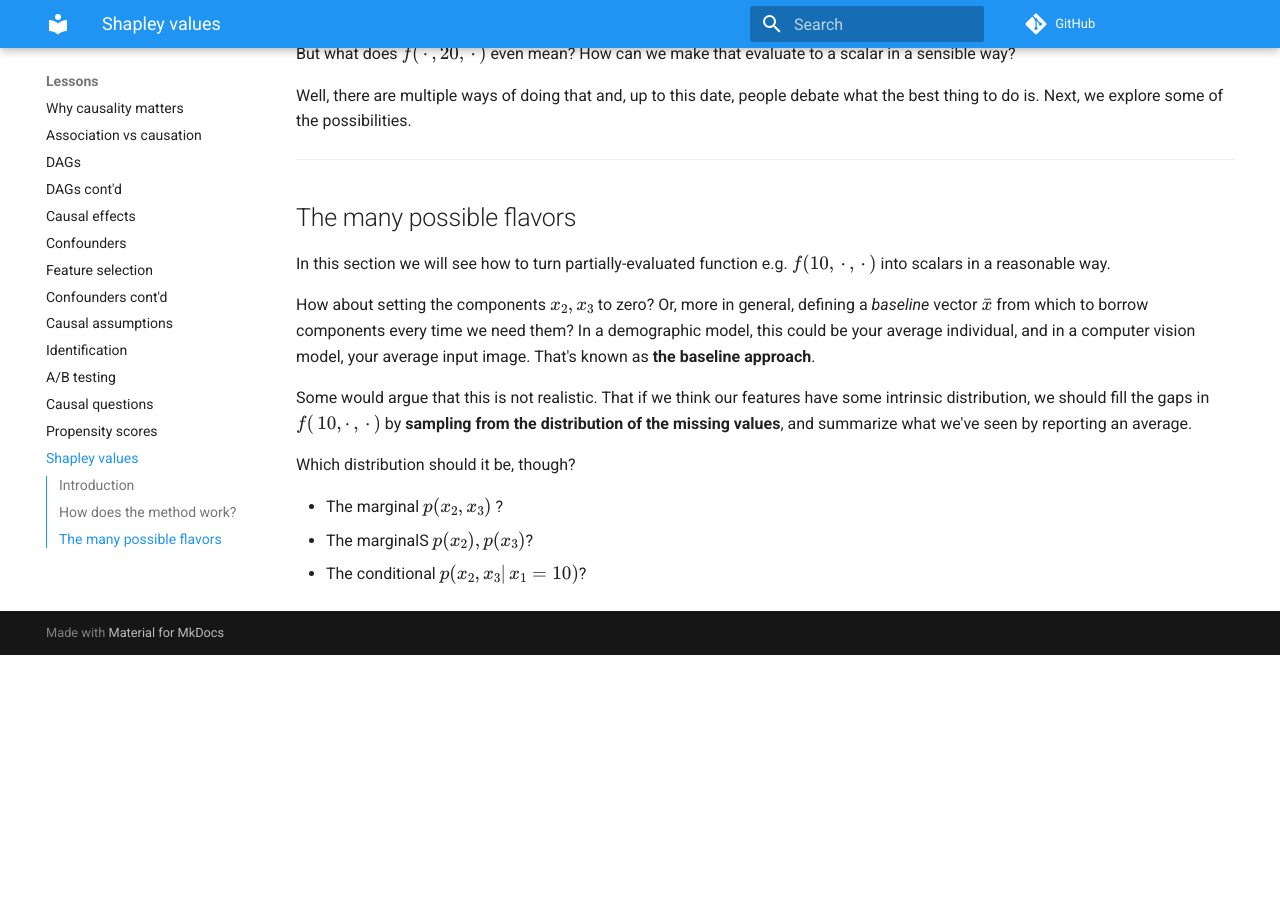
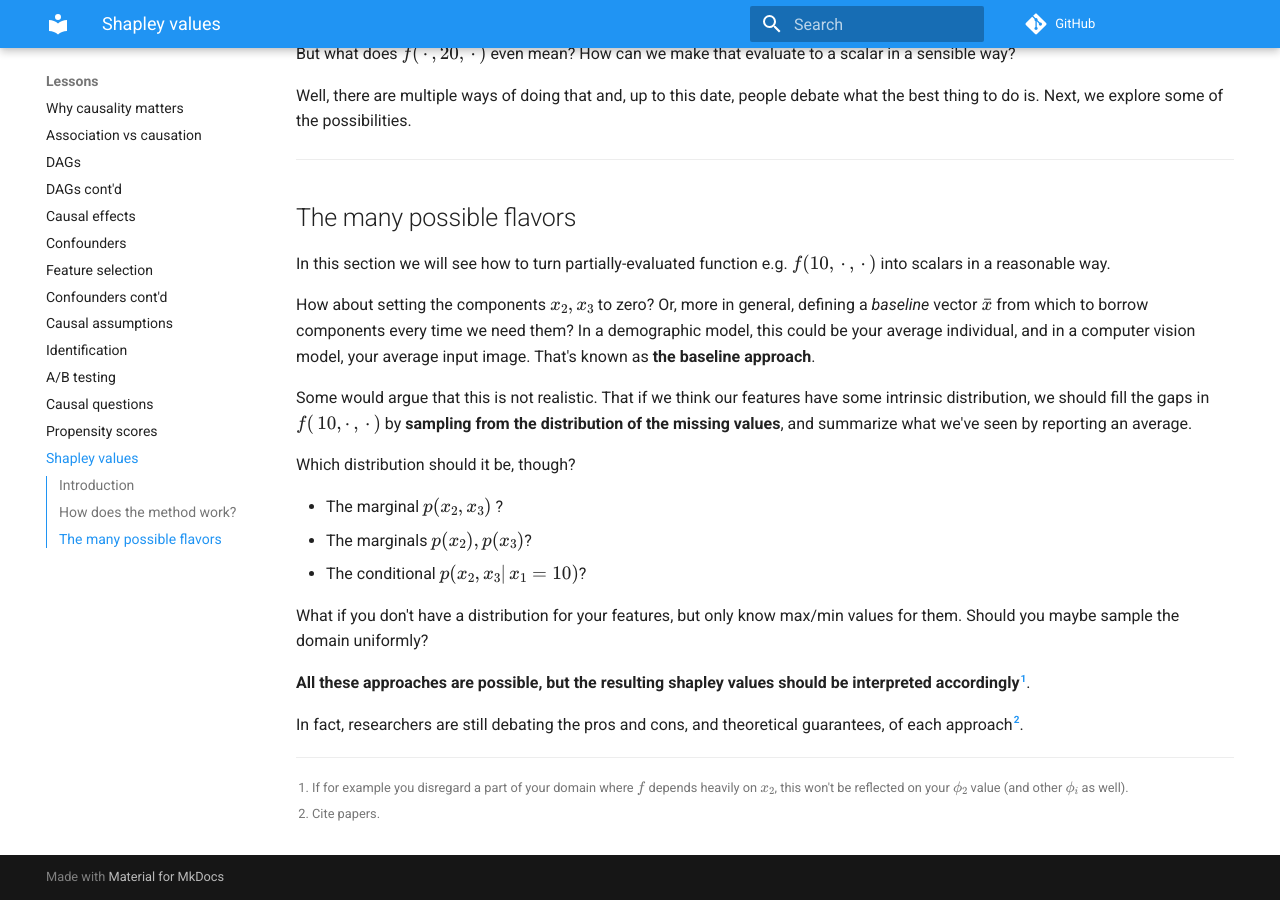
Before and after one commit to emilioMaddalena/causal-inference-studies, an MkDocs documentation site: the page built from material/shapley_values.md, in a window 1280 px wide and 900 px high, scrolled down 2320 px. Built offline with MkDocs 1.6.1 and Material for MkDocs 9.7.7, drawn with Linux system fonts in a browser that asks for light colours; comment, search, counter and statistics services are not loaded; before the commit the page ends 2975 px from its top, so only the background shows below that.

Commit message:
Expand discussion on shapley flavors

```diff
--- a/material/shapley_values.md
+++ b/material/shapley_values.md
@@ -87,5 +87,15 @@ Some would argue that this is not realistic. That if we think our features have
 Which distribution should it be, though?
 
 - The marginal $p(x_2, x_3)$ ?
-- The marginalS $p(x_2), p(x_3)$?
+- The marginals $p(x_2), p(x_3)$?
 - The conditional $p(x_2, x_3 | \, x_1 = 10)$?
+
+What if you don't have a distribution for your features, but only know max/min values for them. Should you maybe sample the domain uniformly?
+
+**All these approaches are possible, but the resulting shapley values should be interpreted accordingly**[^1].
+
+In fact, researchers are still debating the pros and cons, and theoretical guarantees, of each approach[^2].
+
+[^1]: If for example you disregard a part of your domain where $f$ depends heavily on $x_2$, this won't be reflected on your $\phi_2$ value (and other $\phi_i$ as well).
+
+[^2]: Cite papers.
```
